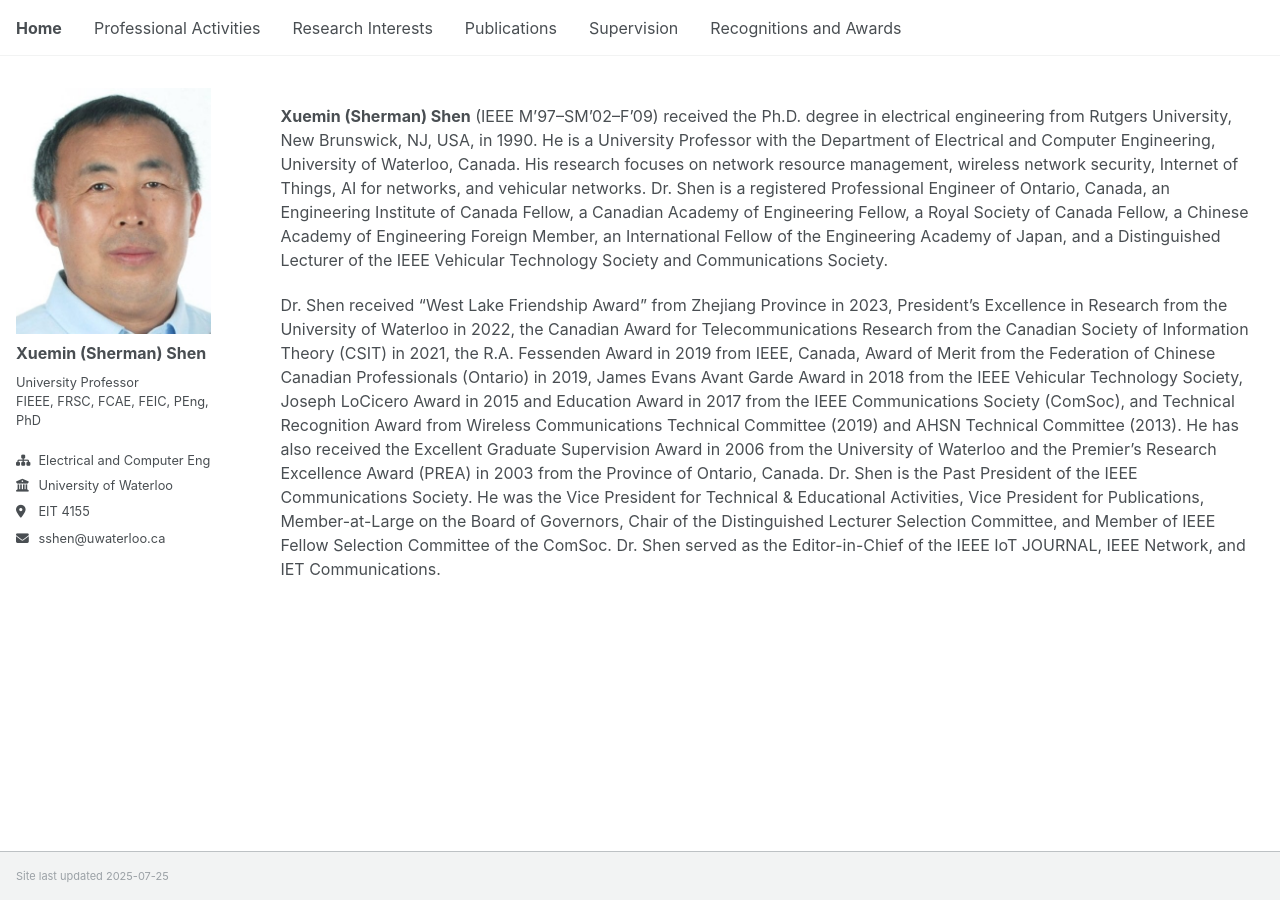
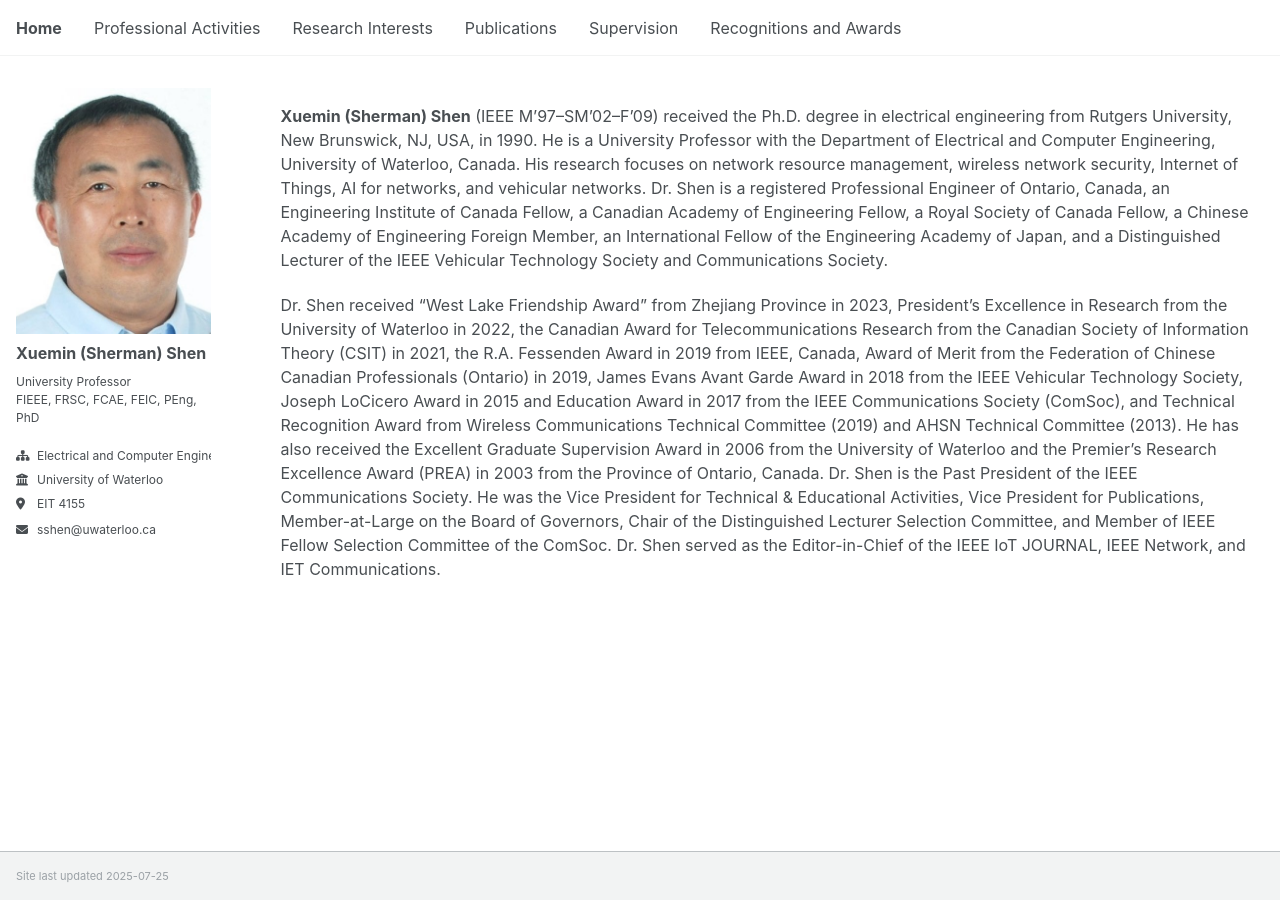
Before and after one commit to m64he/sshen, a Jekyll site: the page built from _pages/about.md, in a window 1280 px wide. Built offline with Jekyll 4.4.1, drawn with Linux system fonts in a browser that asks for light colours; a script that is not in the unit is left out.

Commit message:
Update _sidebar.scss

```diff
--- a/_sass/layout/_sidebar.scss
+++ b/_sass/layout/_sidebar.scss
@@ -51,7 +51,7 @@
 
   p, li {
     font-family: $sans-serif;
-    font-size: 0.8em; //$type-size-6;
+    font-size: 0.75em; //$type-size-6;
     line-height: 1.5;
   }
 
```
